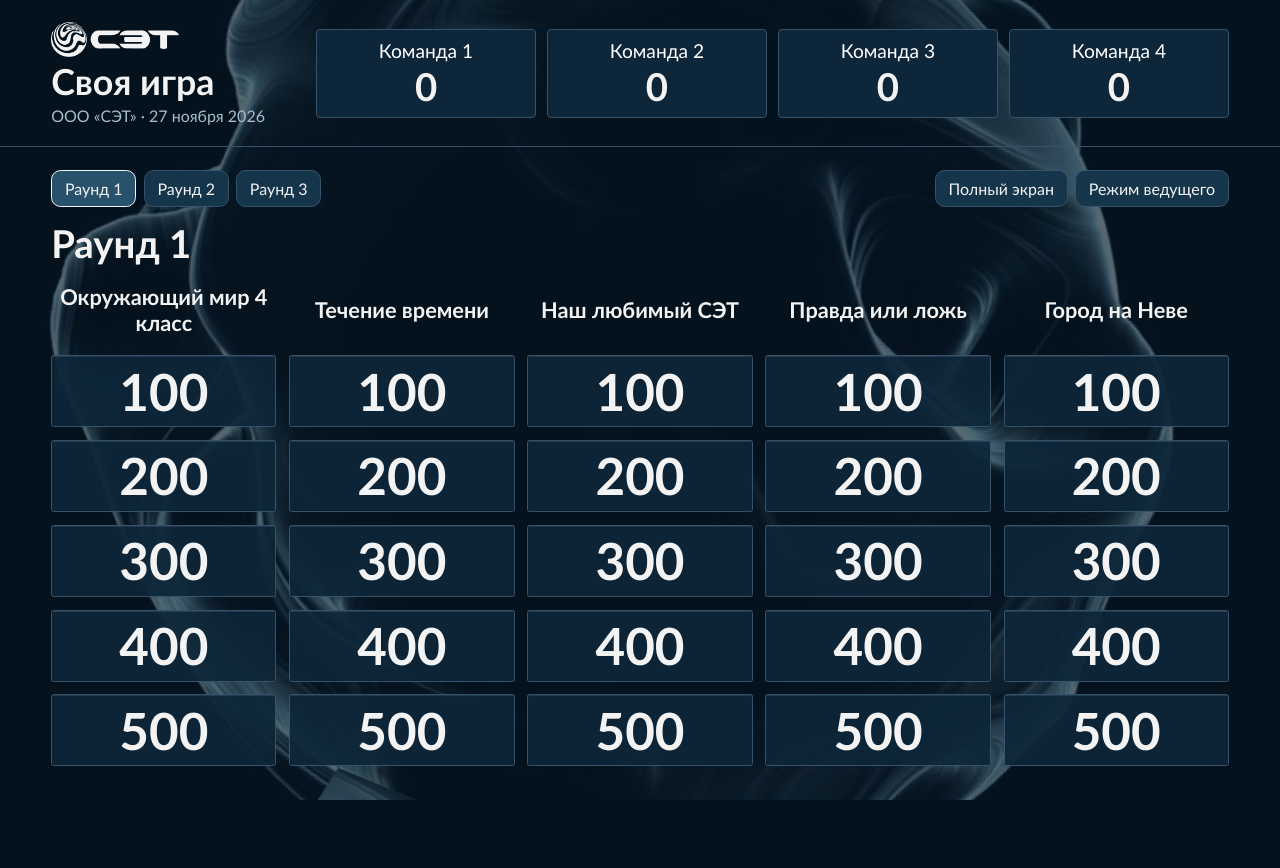
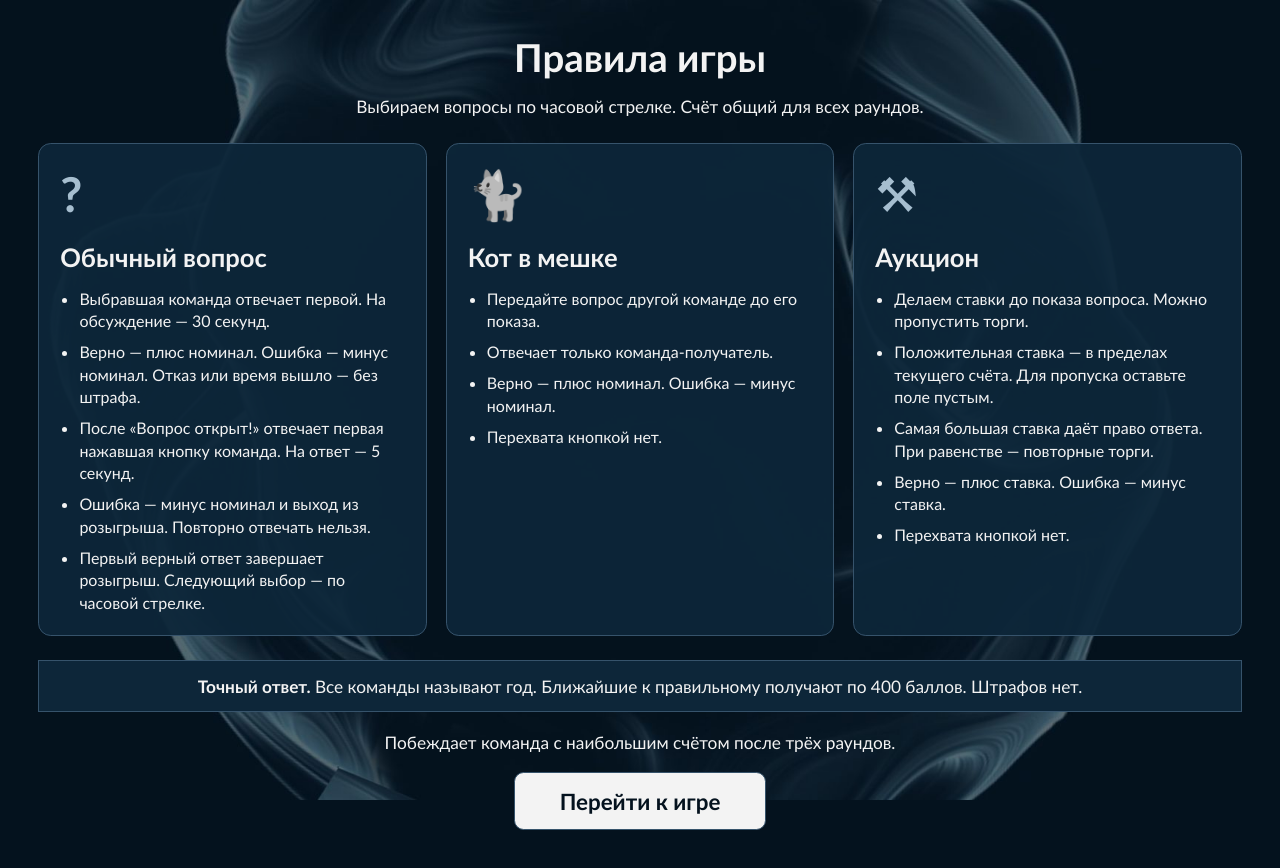
Before and after one commit to KateMisha/svoya-igra-set, a plain HTML site: page index.html in a window 1280 px wide. Both pictures are taken after a click on the button "Начать игру". Before the commit the page ends 800 px from the top, so only its background shows below. Drawn offline with Linux system fonts and the light colour scheme.

Commit message:
Добавить экран правил перед игрой

```diff
--- a/app.js
+++ b/app.js
@@ -1,4 +1,4 @@
-import questions from './questions.js?v=11';
+import questions from './questions.js?v=12';
 import { closest, leaders, award, validSpecial } from './rules.js';
 
 const $ = id => document.getElementById(id);
@@ -235,6 +235,11 @@ document.addEventListener('click', async event => {
   switch (button.id) {
     case 'startGame':
       $('welcome').hidden=true;
+      $('rulesScreen').hidden=false;
+      $('rulesTitle').focus();
+      return;
+    case 'openBoard':
+      $('rulesScreen').hidden=true;
       $('gameScreen').hidden=false;
       document.title='Своя игра · ООО «СЭТ»';
       $('rounds').querySelector('button')?.focus();
--- a/index.html
+++ b/index.html
@@ -3,9 +3,37 @@
 <meta charset="utf-8">
 <meta name="viewport" content="width=device-width, initial-scale=1">
 <title>ООО «СЭТ»</title>
-<link rel="stylesheet" href="./style.css?v=11">
+<link rel="stylesheet" href="./style.css?v=12">
 <body>
 <section id="welcome" class="welcome" aria-label="Приветствие"><img src="./assets/logo.png" alt="СЭТ"><button id="startGame" class="primary">Начать игру</button></section>
+<section id="rulesScreen" class="rules-screen" hidden aria-labelledby="rulesTitle">
+<h1 id="rulesTitle" tabindex="-1">Правила игры</h1>
+<p class="rules-lead">Выбираем вопросы по часовой стрелке. Счёт общий для всех раундов.</p>
+<div class="rules-grid">
+<article class="rule-card"><div class="rule-icon question-icon" aria-hidden="true">?</div><h2>Обычный вопрос</h2><ul>
+<li>Выбравшая команда отвечает первой. На обсуждение — 30 секунд.</li>
+<li>Верно — плюс номинал. Ошибка — минус номинал. Отказ или время вышло — без штрафа.</li>
+<li>После «Вопрос открыт!» отвечает первая нажавшая кнопку команда. На ответ — 5 секунд.</li>
+<li>Ошибка — минус номинал и выход из розыгрыша. Повторно отвечать нельзя.</li>
+<li>Первый верный ответ завершает розыгрыш. Следующий выбор — по часовой стрелке.</li>
+</ul></article>
+<article class="rule-card"><div class="rule-icon cat-icon" aria-hidden="true">🐈</div><h2>Кот в мешке</h2><ul>
+<li>Передайте вопрос другой команде до его показа.</li>
+<li>Отвечает только команда-получатель.</li>
+<li>Верно — плюс номинал. Ошибка — минус номинал.</li>
+<li>Перехвата кнопкой нет.</li>
+</ul></article>
+<article class="rule-card"><div class="rule-icon" aria-hidden="true">⚒</div><h2>Аукцион</h2><ul>
+<li>Делаем ставки до показа вопроса. Можно пропустить торги.</li>
+<li>Положительная ставка — в пределах текущего счёта. Для пропуска оставьте поле пустым.</li>
+<li>Самая большая ставка даёт право ответа. При равенстве — повторные торги.</li>
+<li>Верно — плюс ставка. Ошибка — минус ставка.</li>
+<li>Перехвата кнопкой нет.</li>
+</ul></article></div>
+<p class="exact-rule"><strong>Точный ответ.</strong> Все команды называют год. Ближайшие к правильному получают по 400 баллов. Штрафов нет.</p>
+<p class="rules-win">Побеждает команда с наибольшим счётом после трёх раундов.</p>
+<button id="openBoard" class="primary">Перейти к игре</button>
+</section>
 <div id="gameScreen" hidden>
 <header>
   <div class="brand"><img class="brand-logo" src="./assets/logo.png" alt="СЭТ"><h1>Своя игра</h1><span>ООО «СЭТ» · 27 ноября 2026</span></div>
@@ -26,6 +54,6 @@
 </main>
 <dialog id="card" aria-labelledby="question"></dialog>
 </div>
-<script type="module" src="./app.js?v=11"></script>
+<script type="module" src="./app.js?v=12"></script>
 </body>
 </html>
--- a/style.css
+++ b/style.css
@@ -36,3 +36,5 @@ dialog{padding-bottom:9rem}.timerbar{position:fixed;right:1.5rem;bottom:1rem;z-i
 .brand-logo{display:block;width:clamp(100px,10vw,170px);height:auto;margin-bottom:.4rem}.brand h1{font-size:clamp(1.7rem,2.8vw,3.5rem)}.team{border-radius:.25rem}.cell{border-radius:.15rem}.meta{color:#a6becf}
 
 .welcome{min-height:100dvh;display:flex;flex-direction:column;align-items:center;justify-content:center;padding:clamp(1.5rem,5vw,5rem);gap:3rem}.welcome img{width:min(65vw,850px);height:auto;margin:auto}.welcome button{font-size:clamp(1.3rem,2.3vw,2.5rem);padding:.7em 2em;margin-top:auto;margin-bottom:3vh}
+
+.rules-screen{max-width:1900px;margin:auto;padding:clamp(1rem,3vw,3rem);text-align:center}.rules-screen>h1{font-size:clamp(2rem,3vw,3.5rem)}.rules-lead,.exact-rule,.rules-win{font-size:clamp(1rem,1.35vw,1.5rem);line-height:1.45}.rules-grid{display:grid;grid-template-columns:repeat(3,minmax(0,1fr));gap:1.2rem;margin:1.5rem 0}.rule-card{text-align:left;background:rgba(13,38,57,.95);border:1px solid var(--border);border-radius:.8rem;padding:1.3rem}.rule-card h2{font-size:clamp(1.5rem,2vw,2.3rem)}.rule-card ul{padding-left:1.2em;margin-bottom:0;font-size:clamp(1rem,1.2vw,1.4rem);line-height:1.4}.rule-card li+li{margin-top:.55em}.rule-icon{font-size:3rem;color:#a6becf;height:4rem}.question-icon{font-weight:bold}.cat-icon{filter:grayscale(1)}#openBoard{font-size:1.4rem;padding:.65em 2em}.exact-rule{padding:.8rem;border:1px solid var(--border);background:#0d2639}@media(max-width:800px){.rules-grid{grid-template-columns:1fr}}
```
